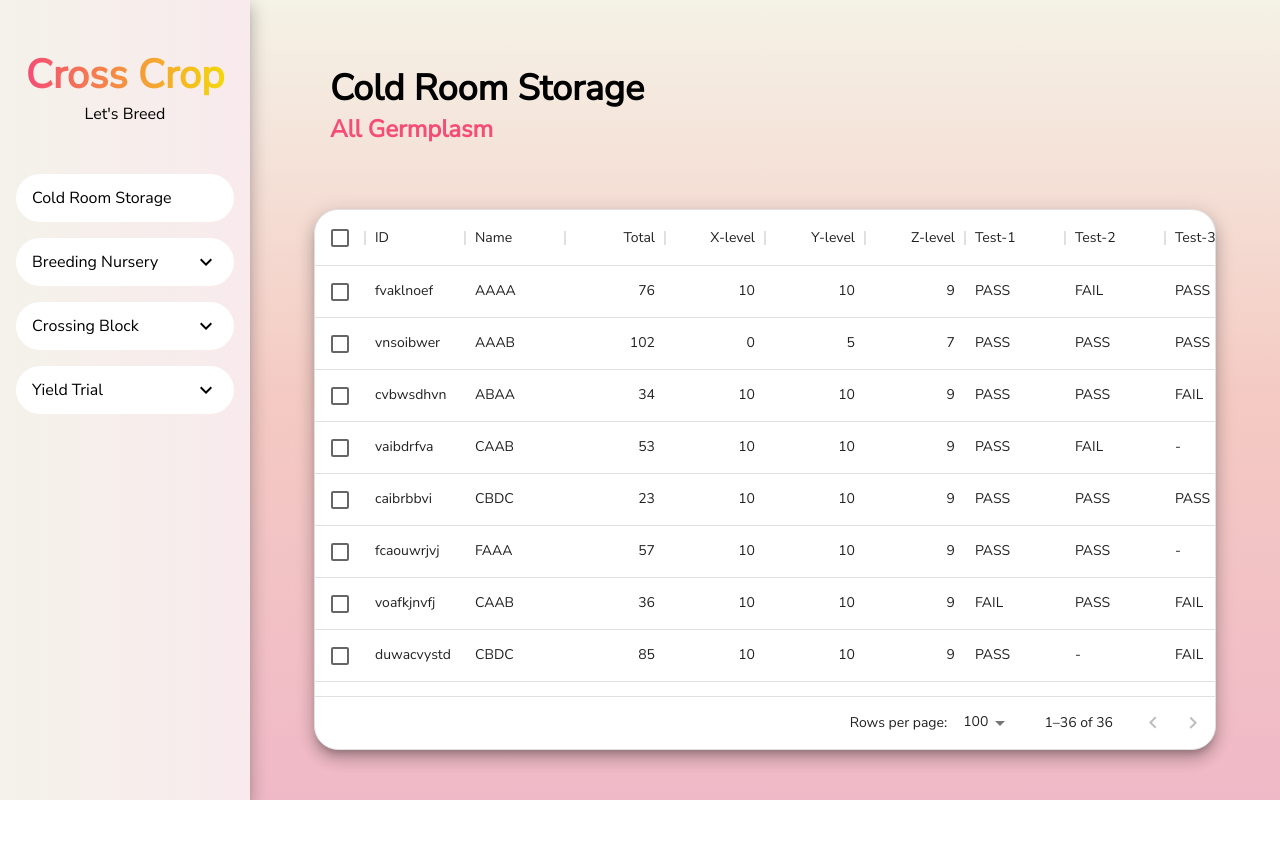
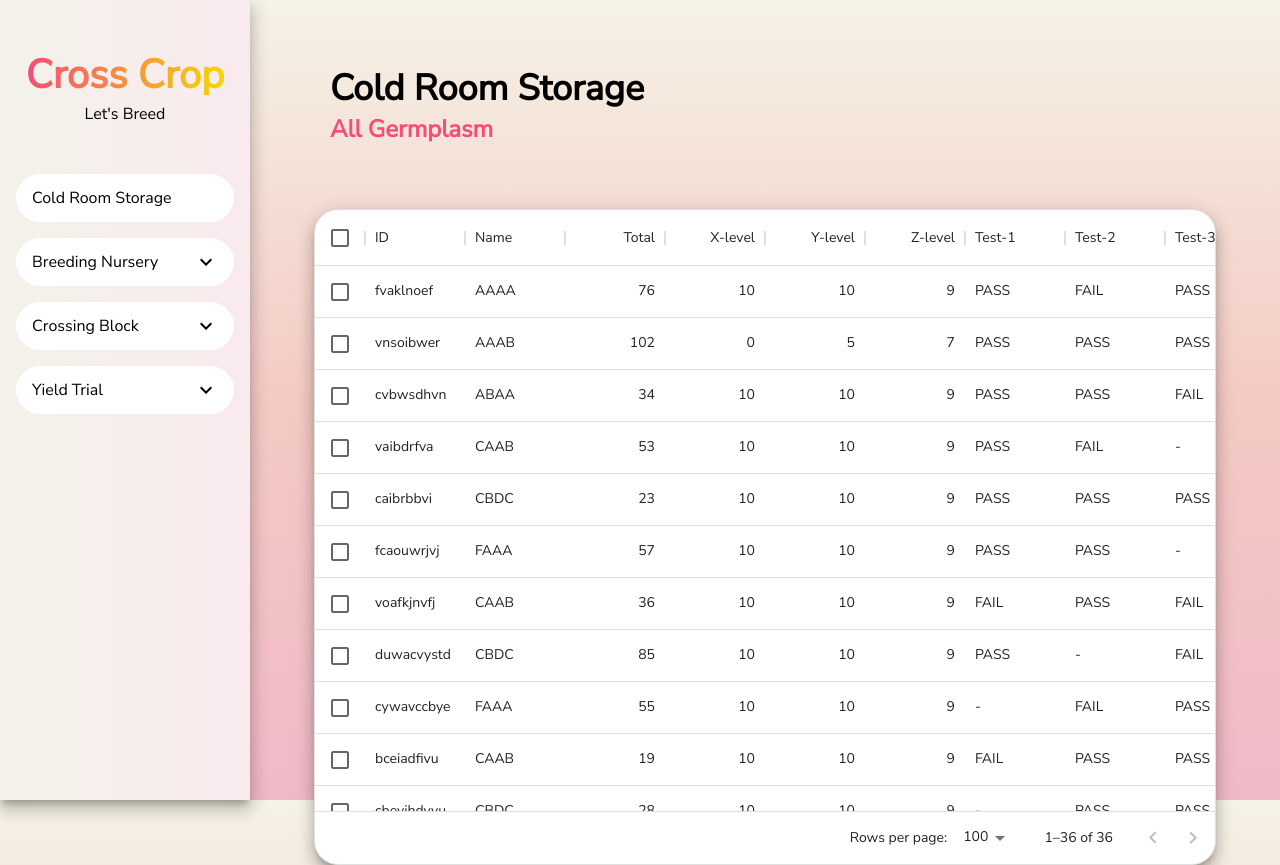
Before and after one commit to mmookptr/crosscrop-frontend, a React (Create React App) app: page / in a window 1280 px wide. Before the commit the page ends 800 px from the top, so only its background shows below. Built offline with nearby package versions, Linux system fonts and the light colour scheme.

Commit message:
refactor app

```diff
--- a/src/app/App.js
+++ b/src/app/App.js
@@ -1,9 +1,11 @@
 import React from "react";
+import { BrowserRouter } from "react-router-dom";
 
 import { Box } from "@mui/system";
 import { ThemeProvider, createTheme } from "@mui/material/styles";
 
-import Router from "./Routes";
+import AppRoutes from "./AppRoutes";
+import Sidebar from "../components/sidebar/definition/Sidebar";
 
 const theme = createTheme({
 	palette: {
@@ -47,9 +49,12 @@ const theme = createTheme({
 function App() {
 	return (
 		<ThemeProvider theme={theme}>
-			<Box sx={{ height: "100%" }}>
-				<Router />
-			</Box>
+			<BrowserRouter>
+				<Box sx={{ display: "flex", height: "100%" }}>
+					<Sidebar />
+					<AppRoutes />
+				</Box>
+			</BrowserRouter>
 		</ThemeProvider>
 	);
 }
--- a/src/app/Routes.js
+++ b/src/app/AppRoutes.js
@@ -1,14 +1,16 @@
 import React from "react";
-import { BrowserRouter, Routes, Route } from "react-router-dom";
+import { Routes, Route } from "react-router-dom";
+
+import { Box } from "@mui/system";
 
 import ColdRoomStoragePage from "../pages/ColdRoomStoragePage";
 import BreedingNurseryPage from "../pages/BreedingNurseryPage";
 import CrossingBlockPage from "../pages/CrossingBlockPage";
 import YieldTrialPage from "../pages/YieldTrialPage";
 
-const Router = () => {
+const AppRoutes = () => {
 	return (
-		<BrowserRouter>
+		<Box sx={{ margin: 0, flex: "auto", padding: "64px" }}>
 			<Routes>
 				<Route path="/" element={<ColdRoomStoragePage />} />
 				<Route path="/cold-room-storage" element={<ColdRoomStoragePage />} />
@@ -16,8 +18,8 @@ const Router = () => {
 				<Route path="/crossing-block/:id" element={<CrossingBlockPage />} />
 				<Route path="/yield-trial/:id" element={<YieldTrialPage />} />
 			</Routes>
-		</BrowserRouter>
+		</Box>
 	);
 };
 
-export default Router;
+export default AppRoutes;
--- a/src/components/Datasheet.js
+++ b/src/components/Datasheet.js
@@ -3,7 +3,7 @@ import React from "react";
 import { Box } from "@mui/system";
 import { DataGrid } from "@mui/x-data-grid";
 
-import { mockData } from "../mockData";
+import { mockData } from "../data/mockData";
 
 const columns = [
 	{ field: "id", headerName: "ID" },
--- a/src/pages/BreedingNurseryPage.js
+++ b/src/pages/BreedingNurseryPage.js
@@ -1,16 +1,10 @@
 import { React } from "react";
 import { useParams } from "react-router-dom";
-
-import Page from "../components/Page";
 
 const BreedingNurseryPage = () => {
 	const { id } = useParams();
 
-	return (
-		<Page>
-			<h1>{id}</h1>
-		</Page>
-	);
+	return <h1>{id}</h1>;
 };
 
 export default BreedingNurseryPage;
--- a/src/pages/ColdRoomStoragePage.js
+++ b/src/pages/ColdRoomStoragePage.js
@@ -3,12 +3,11 @@ import React from "react";
 import { Typography } from "@mui/material";
 import { Box } from "@mui/system";
 
-import PageLayout from "../components/Page";
 import Datasheet from "../components/Datasheet";
 
 const ColdRoomStoragePage = () => {
 	return (
-		<PageLayout>
+		<Box sx={{ height: "800px" }}>
 			<Box sx={{ paddingLeft: "16px" }}>
 				<Typography display="block" variant="pageTitle">
 					Cold Room Storage
@@ -16,7 +15,7 @@ const ColdRoomStoragePage = () => {
 				<Typography variant="pageSubTitle">All Germplasm</Typography>
 			</Box>
 			<Datasheet />
-		</PageLayout>
+		</Box>
 	);
 };
 
--- a/src/pages/CrossingBlockPage.js
+++ b/src/pages/CrossingBlockPage.js
@@ -1,15 +1,10 @@
 import { React } from "react";
 import { useParams } from "react-router-dom";
-import PageLayout from "../components/Page";
 
 const CrossingBlockPage = () => {
 	const { id } = useParams();
 
-	return (
-		<PageLayout>
-			<h1>{id}</h1>
-		</PageLayout>
-	);
+	return <h1>{id}</h1>;
 };
 
 export default CrossingBlockPage;
--- a/src/pages/YieldTrialPage.js
+++ b/src/pages/YieldTrialPage.js
@@ -1,15 +1,10 @@
-import { React } from 'react';
-import { useParams } from 'react-router-dom';
-import PageLayout from '../components/Page';
+import { React } from "react";
+import { useParams } from "react-router-dom";
 
 const YieldTrialPage = () => {
-  const { id } = useParams()
+	const { id } = useParams();
 
-  return (
-    <PageLayout>
-      <h1>{id}</h1>
-    </PageLayout>
-  )
-}
+	return <h1>{id}</h1>;
+};
 
-export default YieldTrialPage
+export default YieldTrialPage;
```
Also changed, not shown: src/data/mockData.js (renamed from src/mockData.js).
